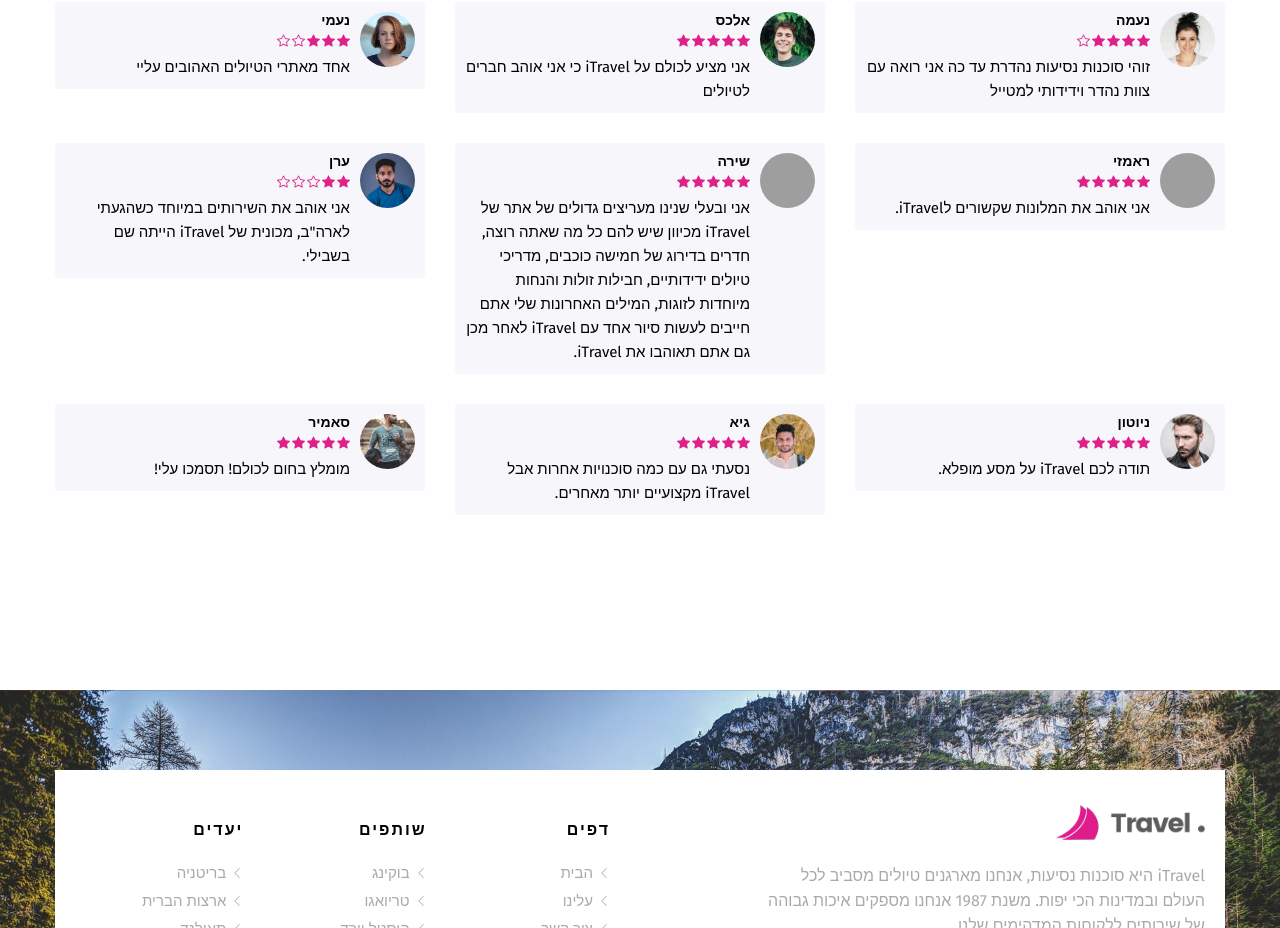
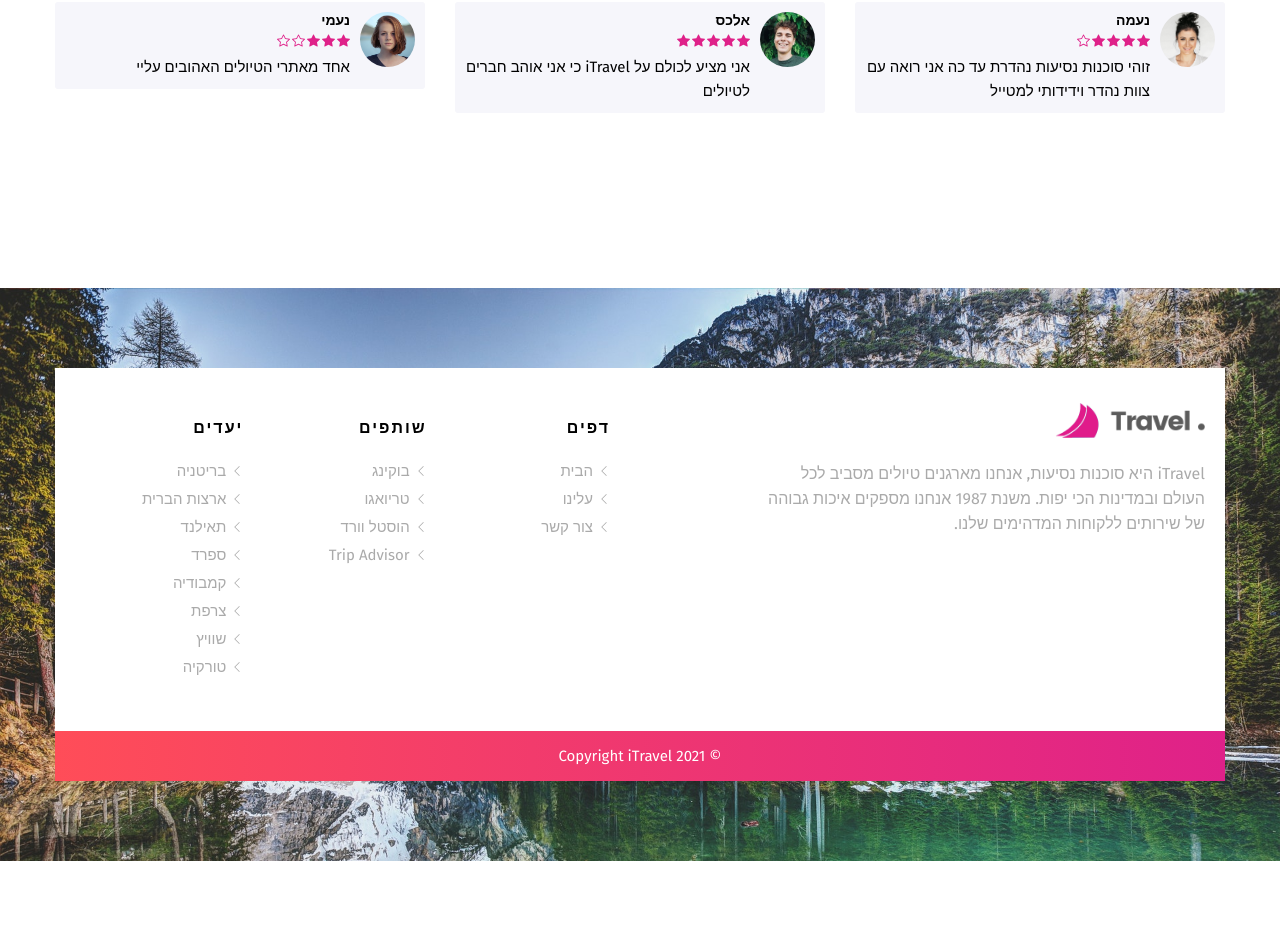
Before and after one commit to hassonor/Traveland, a React (Create React App) app: page / in a window 1280 px wide. Shown: the part 3280-4208 px from the top of the page. After the commit the page ends 4141 px from the top, so only its background shows below. Built offline with nearby package versions, Linux system fonts and the light colour scheme; grey boxes are pictures that could not be loaded.

Commit message:
set 3 reviews on HomePage

```diff
--- a/src/data/reviews.js
+++ b/src/data/reviews.js
@@ -23,51 +23,51 @@
 		stars: 3,
 		image: '/assets/reviewUsers/user3.jpg',
 	},
-	{
-		id: 4,
-		name: 'ראמזי',
-		comment: 'אני אוהב את המלונות שקשורים לiTravel.',
-		stars: 5,
-		image: '/assets/reviewUsers/user4.jpg',
-	},
-	{
-		id: 5,
-		name: 'שירה',
-		comment:
-			'אני ובעלי שנינו מעריצים גדולים של אתר של iTravel מכיוון שיש להם כל מה שאתה רוצה, חדרים בדירוג של חמישה כוכבים, מדריכי טיולים ידידותיים, חבילות זולות והנחות מיוחדות לזוגות, המילים האחרונות שלי אתם חייבים לעשות סיור אחד עם iTravel לאחר מכן גם אתם תאוהבו את iTravel.',
-		stars: 5,
-		image: '/assets/reviewUsers/user5.jpg',
-	},
-	{
-		id: 6,
-		name: 'ערן',
-		comment:
-			"אני אוהב את השירותים במיוחד כשהגעתי לארה\"ב, מכונית של iTravel הייתה שם בשבילי.",
-		stars: 2,
-		image: '/assets/reviewUsers/user6.jpg',
-	},
-	{
-		id: 7,
-		name: 'ניוטון',
-		comment: 'תודה לכם iTravel על מסע מופלא.',
-		stars: 5,
-		image: '/assets/reviewUsers/user7.jpg',
-	},
-	{
-		id: 8,
-		name: 'גיא',
-		comment:
-			'נסעתי גם עם כמה סוכנויות אחרות אבל iTravel מקצועיים יותר מאחרים.',
-		stars: 5,
-		image: '/assets/reviewUsers/user8.jpg',
-	},
-	{
-		id: 9,
-		name: 'סאמיר',
-		comment: 'מומלץ בחום לכולם! תסמכו עלי!',
-		stars: 5,
-		image: '/assets/reviewUsers/user9.jpg',
-	},
+	// {
+	// 	id: 4,
+	// 	name: 'ראמזי',
+	// 	comment: 'אני אוהב את המלונות שקשורים לiTravel.',
+	// 	stars: 5,
+	// 	image: '/assets/reviewUsers/user4.jpg',
+	// },
+	// {
+	// 	id: 5,
+	// 	name: 'שירה',
+	// 	comment:
+	// 		'אני ובעלי שנינו מעריצים גדולים של אתר של iTravel מכיוון שיש להם כל מה שאתה רוצה, חדרים בדירוג של חמישה כוכבים, מדריכי טיולים ידידותיים, חבילות זולות והנחות מיוחדות לזוגות, המילים האחרונות שלי אתם חייבים לעשות סיור אחד עם iTravel לאחר מכן גם אתם תאוהבו את iTravel.',
+	// 	stars: 5,
+	// 	image: '/assets/reviewUsers/user5.jpg',
+	// },
+	// {
+	// 	id: 6,
+	// 	name: 'ערן',
+	// 	comment:
+	// 		"אני אוהב את השירותים במיוחד כשהגעתי לארה\"ב, מכונית של iTravel הייתה שם בשבילי.",
+	// 	stars: 2,
+	// 	image: '/assets/reviewUsers/user6.jpg',
+	// },
+	// {
+	// 	id: 7,
+	// 	name: 'ניוטון',
+	// 	comment: 'תודה לכם iTravel על מסע מופלא.',
+	// 	stars: 5,
+	// 	image: '/assets/reviewUsers/user7.jpg',
+	// },
+	// {
+	// 	id: 8,
+	// 	name: 'גיא',
+	// 	comment:
+	// 		'נסעתי גם עם כמה סוכנויות אחרות אבל iTravel מקצועיים יותר מאחרים.',
+	// 	stars: 5,
+	// 	image: '/assets/reviewUsers/user8.jpg',
+	// },
+	// {
+	// 	id: 9,
+	// 	name: 'סאמיר',
+	// 	comment: 'מומלץ בחום לכולם! תסמכו עלי!',
+	// 	stars: 5,
+	// 	image: '/assets/reviewUsers/user9.jpg',
+	// },
 ];
 
 export default reviews;
```
